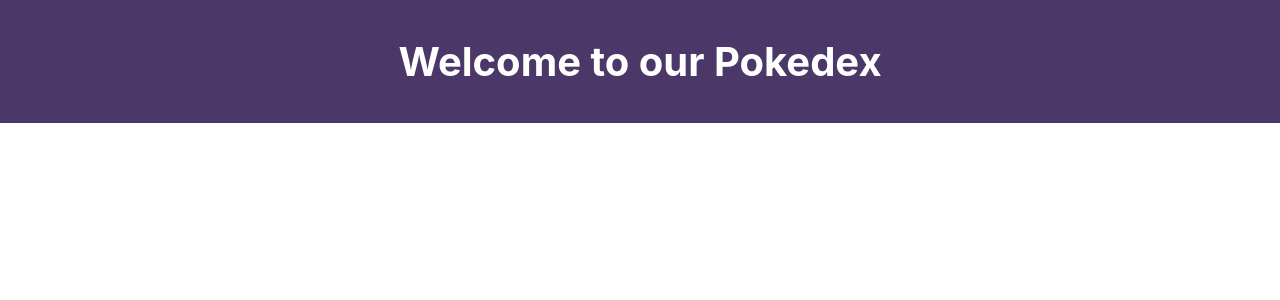
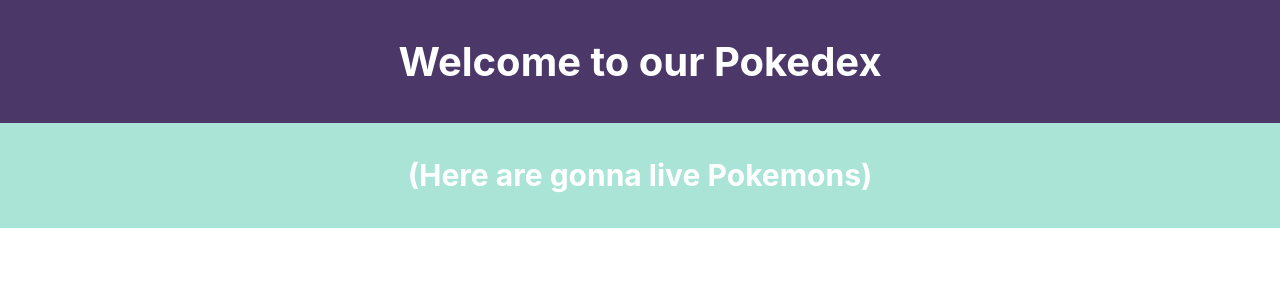
Before and after one commit to AlfredoAcosta/pokedex, a React (Create React App) app: page / in a window 1280 px wide. Shown: the top 300 px of the page. Built offline with nearby package versions, Linux system fonts and the light colour scheme.

Commit message:
Creating files

```diff
--- a/src/App.js
+++ b/src/App.js
@@ -1,13 +1,14 @@
 import './App.css';
 import Header from'./Header.js'
+import Content from'./Content.js'
 
 
 function App() {
   return (
-    <header>
+    <div>
       <Header/>
-    </header>
-
+      <Content/>
+    </div>
   );
 }
 
--- /dev/null
+++ b/src/Content.css
@@ -0,0 +1,7 @@
+section {
+  padding: 10px;
+  text-align: center;
+  background: #A9E4D7;
+  color: white;
+  font-size: 20px;
+  }
--- /dev/null
+++ b/src/Content.js
@@ -0,0 +1,10 @@
+import React from 'react'
+import './Content.css'
+
+export default function Content() {
+  return (
+    <section className='Content'>
+      <h2>(Here are gonna live Pokemons)</h2>
+    </section>
+  )
+}
--- a/src/Header.js
+++ b/src/Header.js
@@ -1,10 +1,11 @@
 import React from 'react'
 import './Header.css'
+
 function Header() {
   return (
-    <div className='Header'>
+    <header className='Header'>
       <h1>Welcome to our Pokedex</h1>
-    </div>
+    </header>
   )
 }
 
```
